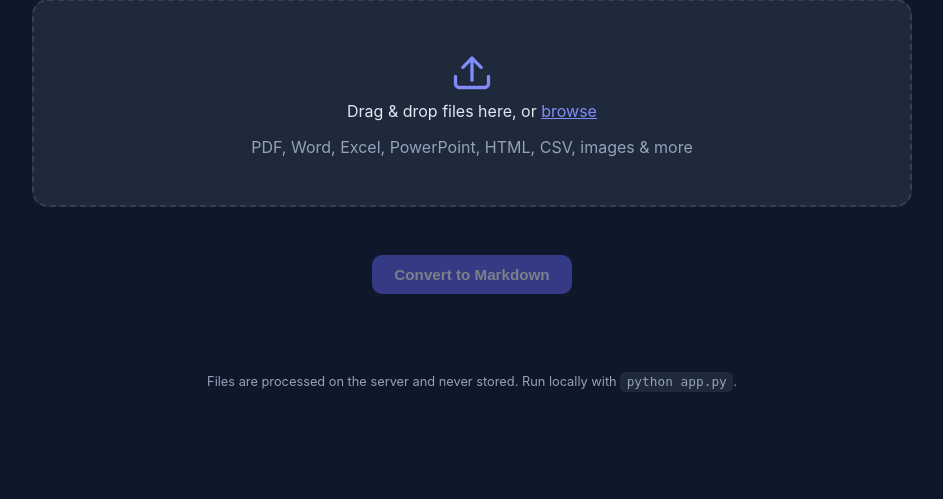
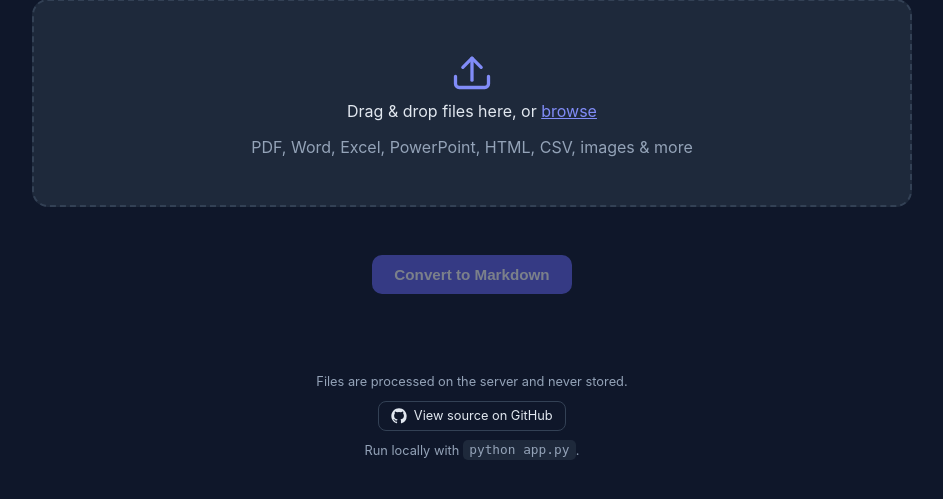
Before and after one commit to selcukemreozer/MarkDowner, a Flask app: page / in a window 1280 px wide. Shown: the part 232-731 px from the top of the page, without its empty margins (168-1111 px from the left). Run offline with Flask 3, Linux system fonts and the light colour scheme; some libraries are stand-ins or nearby versions.

Commit message:
Add GitHub repo link to web app footer

```diff
--- a/templates/index.html
+++ b/templates/index.html
@@ -120,7 +120,17 @@
     @keyframes spin { to { transform: rotate(360deg); } }
     .hidden { display: none !important; }
     footer { text-align: center; color: var(--muted); font-size: .8rem; margin-top: 3rem; }
+    footer p { margin: .2rem 0; }
     footer code { background: var(--panel); padding: .15rem .4rem; border-radius: 5px; }
+    .repo-link {
+      display: inline-flex; align-items: center; gap: .4rem;
+      margin: .5rem 0; padding: .4rem .8rem;
+      color: var(--text); text-decoration: none;
+      border: 1px solid var(--border); border-radius: 8px;
+      transition: border-color .15s ease, color .15s ease;
+    }
+    .repo-link:hover { border-color: var(--accent); color: var(--accent-hover); }
+    .repo-link svg { flex-shrink: 0; }
   </style>
 </head>
 <body>
@@ -165,7 +175,14 @@
     <div id="results" class="results"></div>
 
     <footer>
-      Files are processed on the server and never stored. Run locally with <code>python app.py</code>.
+      <p>Files are processed on the server and never stored.</p>
+      <a class="repo-link" href="https://github.com/selcukemreozer/MarkDowner" target="_blank" rel="noopener noreferrer">
+        <svg viewBox="0 0 24 24" width="16" height="16" fill="currentColor" aria-hidden="true">
+          <path d="M12 .5C5.73.5.5 5.73.5 12c0 5.08 3.29 9.39 7.86 10.91.58.11.79-.25.79-.56 0-.28-.01-1.02-.02-2-3.2.7-3.88-1.54-3.88-1.54-.52-1.33-1.28-1.68-1.28-1.68-1.05-.72.08-.71.08-.71 1.16.08 1.77 1.19 1.77 1.19 1.03 1.77 2.7 1.26 3.36.96.1-.75.4-1.26.73-1.55-2.55-.29-5.24-1.28-5.24-5.69 0-1.26.45-2.29 1.19-3.1-.12-.29-.52-1.46.11-3.05 0 0 .97-.31 3.18 1.18a11 11 0 0 1 5.79 0c2.2-1.49 3.17-1.18 3.17-1.18.63 1.59.23 2.76.11 3.05.74.81 1.19 1.84 1.19 3.1 0 4.42-2.69 5.39-5.25 5.68.41.36.78 1.06.78 2.14 0 1.55-.01 2.8-.01 3.18 0 .31.21.68.8.56A11.51 11.51 0 0 0 23.5 12C23.5 5.73 18.27.5 12 .5Z" />
+        </svg>
+        <span>View source on GitHub</span>
+      </a>
+      <p class="run-local">Run locally with <code>python app.py</code>.</p>
     </footer>
   </div>
 
```
